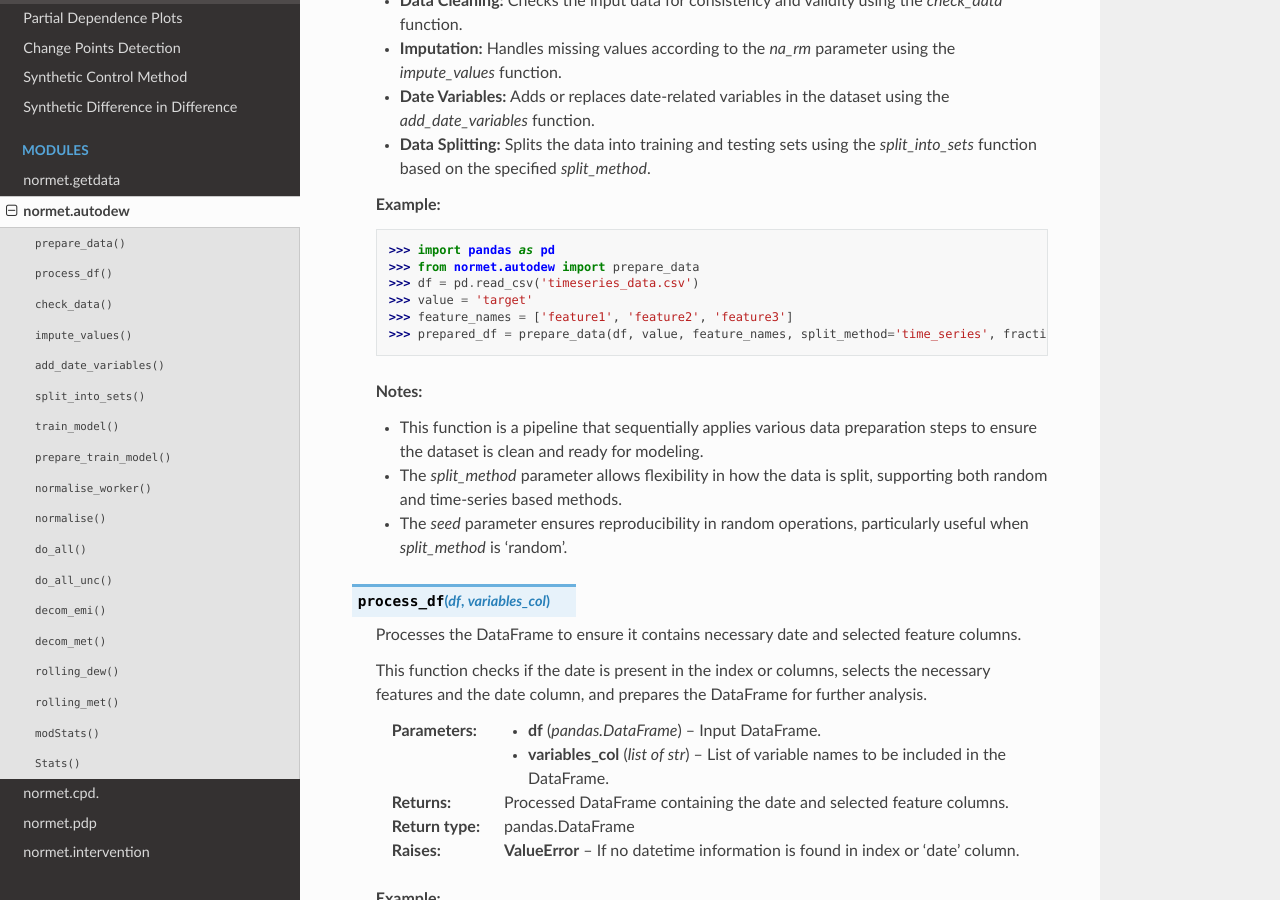
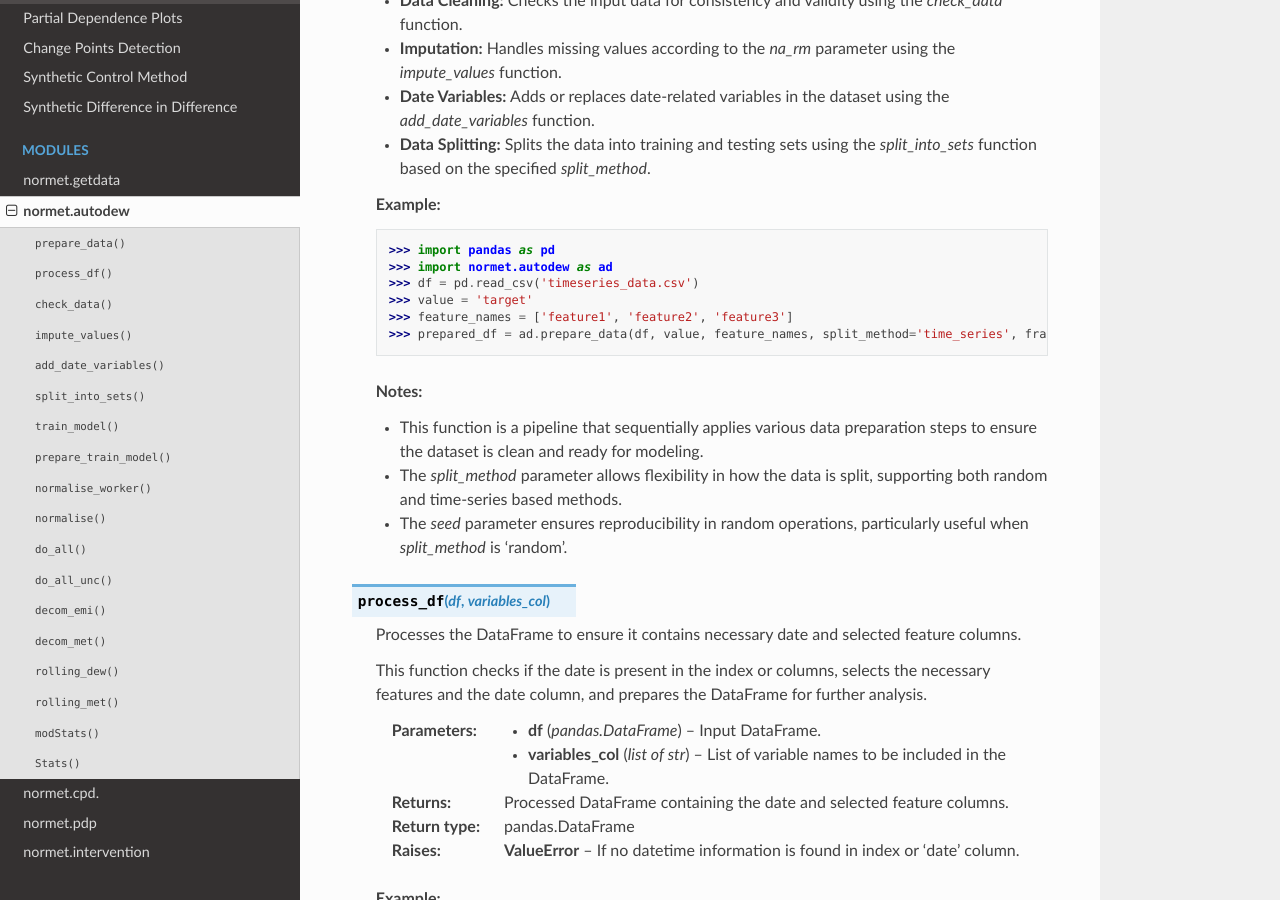
Before and after one commit to m-edal/normet, a Sphinx documentation site: the page built from docs/autodew.rst, in a window 1280 px wide and 900 px high, scrolled down 636 px. Built offline with Sphinx 7.4.7 and the Read the Docs theme 2.0.0, drawn with Linux system fonts in a browser that asks for light colours.

Commit message:
Format consitency

```diff
--- a/docs/autodew.rst
+++ b/docs/autodew.rst
@@ -36,11 +36,11 @@
     .. code-block:: python
 
         >>> import pandas as pd
-        >>> from normet.autodew import prepare_data
+        >>> import normet.autodew as ad
         >>> df = pd.read_csv('timeseries_data.csv')
         >>> value = 'target'
         >>> feature_names = ['feature1', 'feature2', 'feature3']
-        >>> prepared_df = prepare_data(df, value, feature_names, split_method='time_series', fraction=0.8)
+        >>> prepared_df = ad.prepare_data(df, value, feature_names, split_method='time_series', fraction=0.8)
 
     **Notes:**
 
@@ -361,7 +361,7 @@
         ... }
         >>> df = pd.DataFrame(data)
         >>> weather_df = pd.DataFrame(weather_data)
-        >>> model = trained_model  # Assuming a trained model is available
+        >>> model = ad.trained_model  # Assuming a trained model is available
         >>> predictions = ad.normalise_worker(
         ...     index=0,
         ...     df=df,
@@ -590,7 +590,7 @@
         >>> df = pd.read_csv('timeseries_data.csv')
         >>> value = 'target'
         >>> feature_names = ['feature1', 'feature2', 'feature3']
-        >>> df_dewc, mod_stats = decom_emi(df, value, feature_names)
+        >>> df_dewc, mod_stats = ad.decom_emi(df, value, feature_names)
 
     **Details:**
 
@@ -815,7 +815,7 @@
         >>> import pandas as pd
         >>> from normet.autodew import modStats, train_model
         >>> df = pd.read_csv('timeseries_data.csv')
-        >>> model = train_model(df, 'target', feature_names)
+        >>> model = ad.train_model(df, 'target', feature_names)
         >>> stats = ad.modStats(df, model, set='testing')
 
     **Notes:**
--- a/docs/getdata.rst
+++ b/docs/getdata.rst
@@ -230,7 +230,7 @@
         >>> ds = xr.open_dataset('path_to_era5_data.nc')
         >>> lat = 40.0
         >>> lon = -75.0
-        >>> extracted_data = era5_extract_data(ds, lat, lon)
+        >>> extracted_data = gd.era5_extract_data(ds, lat, lon)
         >>> print(extracted_data)
 
 
```
